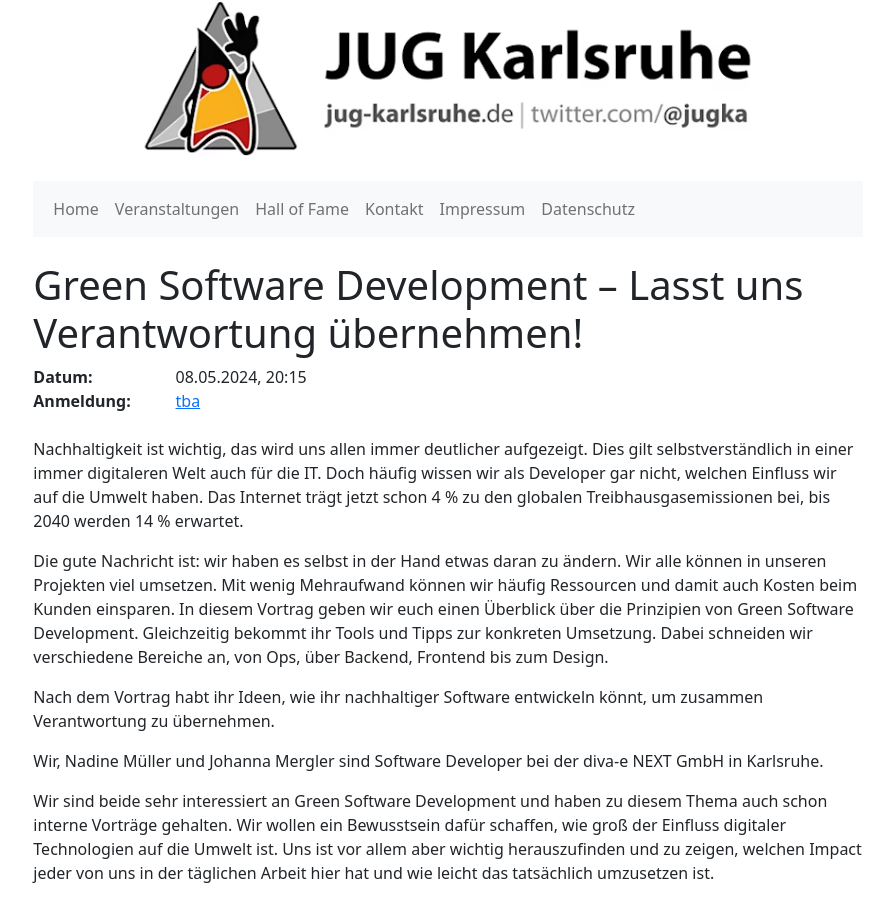
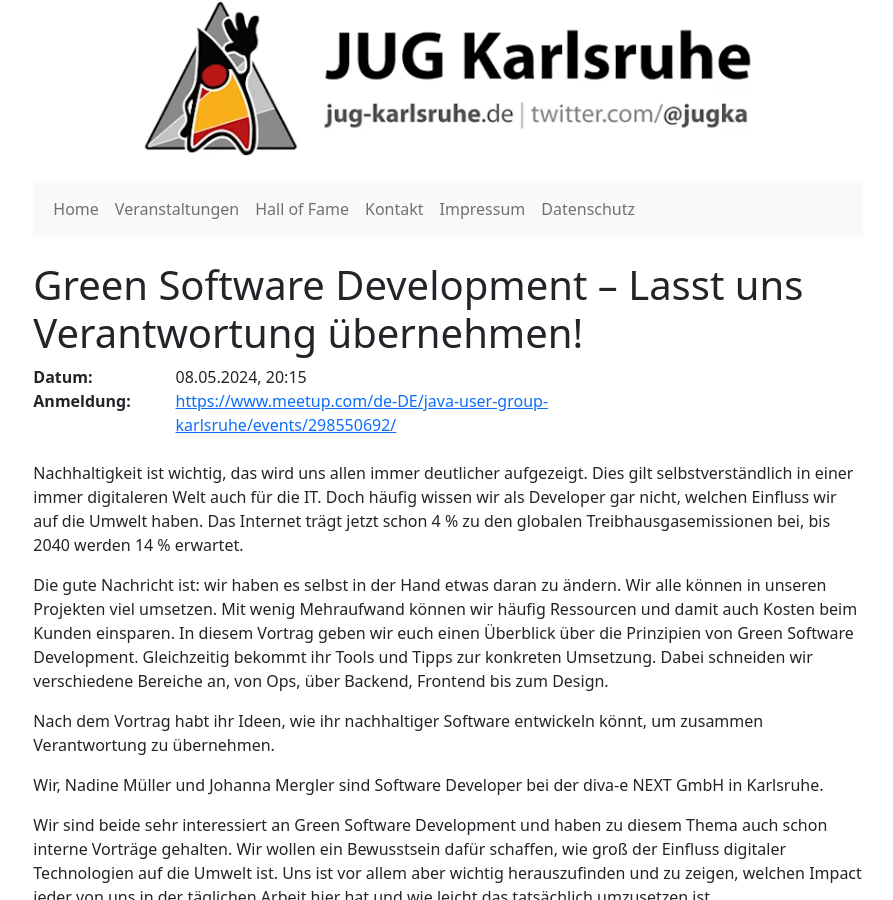
Before and after one commit to jugka/jugka-site, a Jekyll site: the page built from _posts/events/2024-05-08-green-software-development.markdown, in a window 1280 px wide and 900 px high. Shown: the whole window, without its empty margins (192-1085 px from the left). Built offline with Jekyll 4.4.1, drawn with Linux system fonts in a browser that asks for light colours.

Commit message:
Update 2024-05-08-green-software-development.markdown

```diff
--- a/_posts/events/2024-05-08-green-software-development.markdown
+++ b/_posts/events/2024-05-08-green-software-development.markdown
@@ -2,7 +2,7 @@
 layout: event
 title:  "Green Software Development – Lasst uns Verantwortung übernehmen!"
 date:   2024-05-08 19:15:00 +0100
-registration: tba
+registration: https://www.meetup.com/de-DE/java-user-group-karlsruhe/events/298550692/
 tags: events
 speakers:
  - jmergler
```
